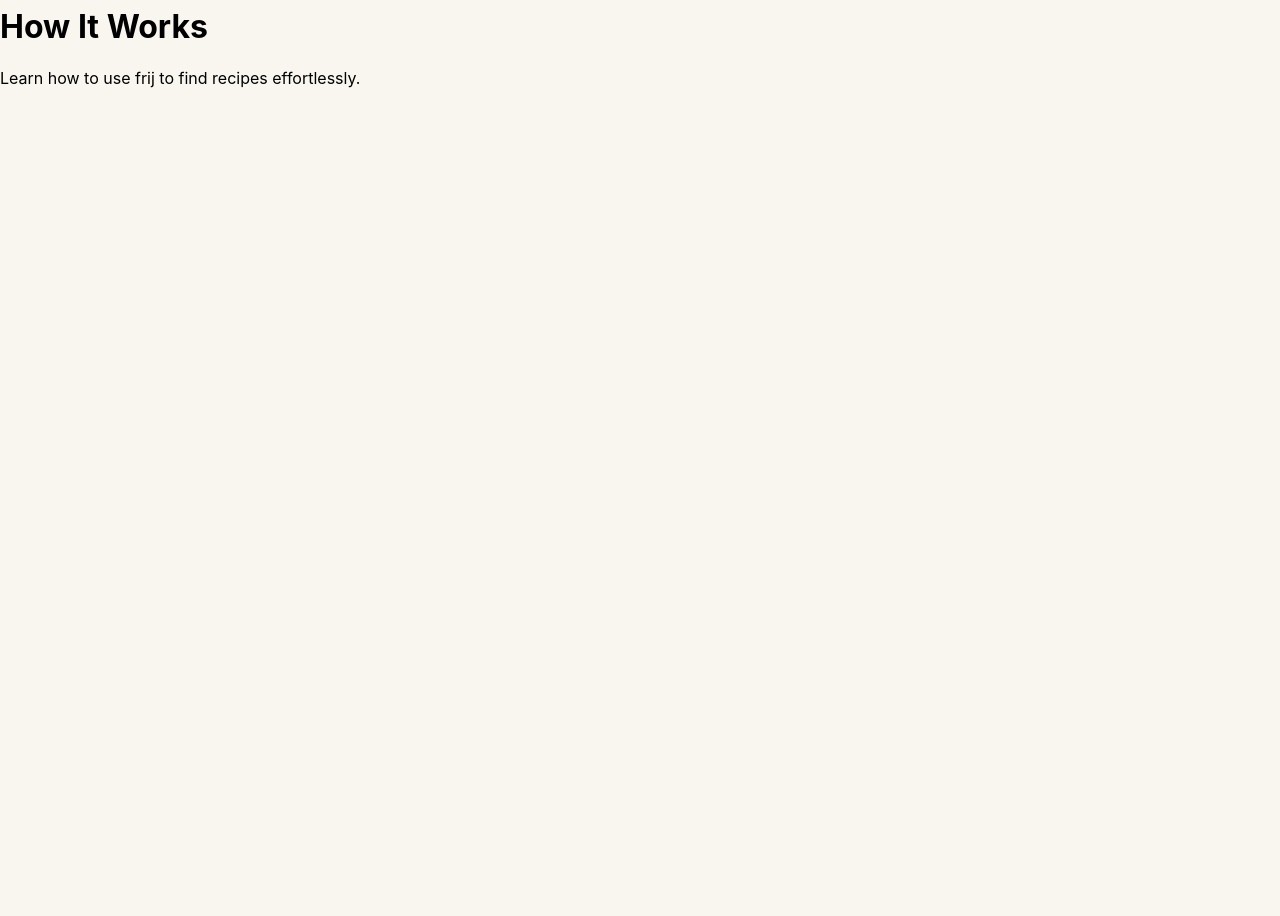
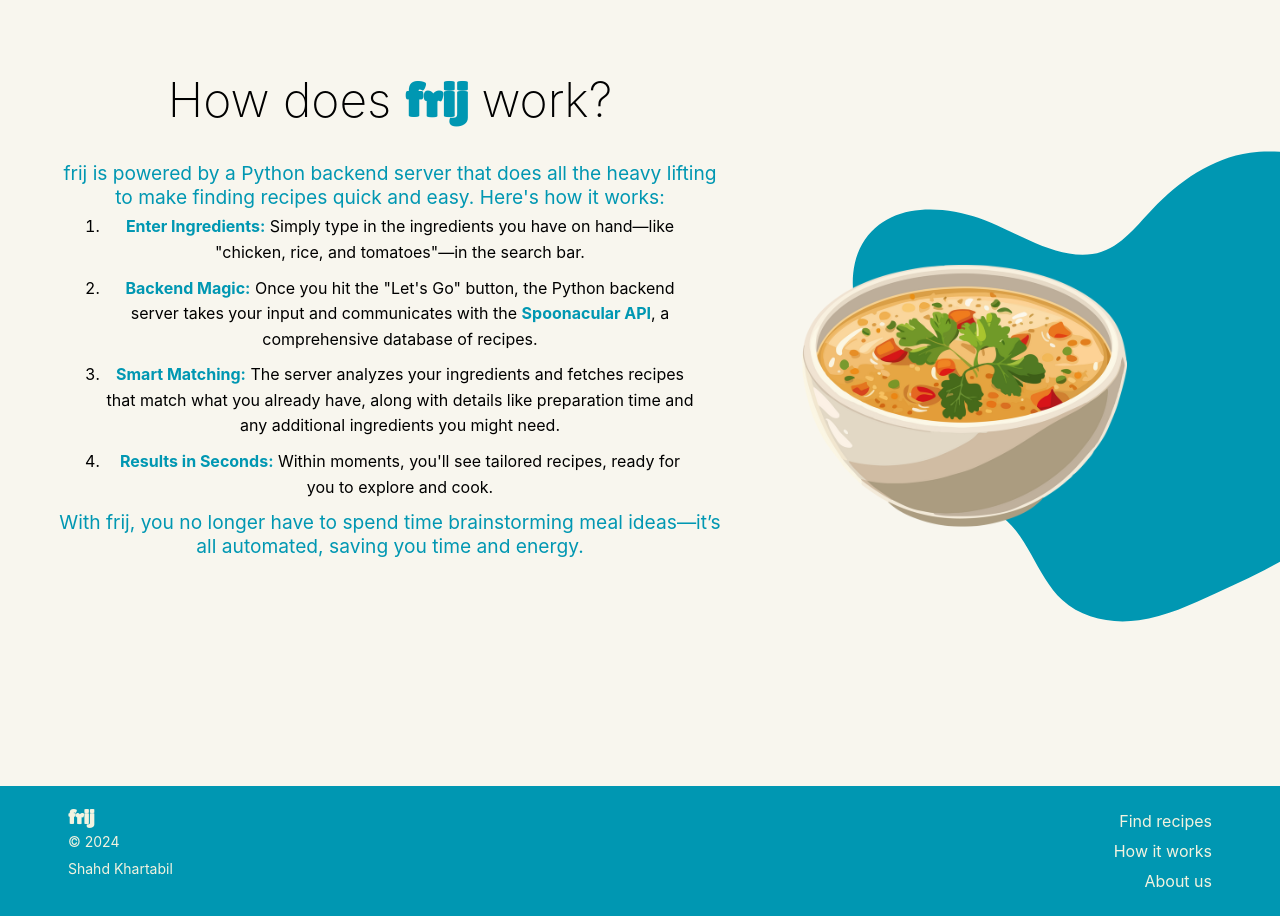
Before and after one commit to shahdk33/7-days-of-python, a React (Create React App) app in the folder day6/frontend/frontend/: page /how-it-works in a window 1280 px wide. Shown: the part 100-1016 px from the top of the page. Before the commit the page ends 800 px from the top, so only its background shows below. Built offline with nearby package versions, Linux system fonts and the light colour scheme.

Commit message:
UI fixes

```diff
--- a/day6/frontend/frontend/src/App.css
+++ b/day6/frontend/frontend/src/App.css
@@ -8,6 +8,48 @@
 .HomePage{
   display: flex;
   height: 100vh;
+}
+
+.AboutPage{
+  display: flex;
+}
+
+
+
+.header ul {
+  list-style-type: none;
+  padding: 0;
+}
+
+.header li {
+  margin: 5px 0;
+}
+
+.header a {
+  color: #608BC1;
+  text-decoration: none;
+  font-weight: bold;
+}
+
+.header a:hover {
+  color: #133E87;
+  text-decoration: underline;
+}
+
+.how-it-works-list {
+  padding-left: 20px;
+  line-height: 1.6;
+  width: 80%;
+  align-items: center;
+  margin: auto;
+}
+
+.how-it-works-list b {
+  color:#0097b2;
+}
+
+.how-it-works-list li {
+  margin-bottom: 10px;
 }
 
 .left-side {
@@ -82,6 +124,8 @@
   font-size: 1.2rem;
   color: #0097b2;
   margin-top: 0.5rem;
+  margin: auto;
+  width: 90%;
 }
 
 .search-container {
@@ -129,6 +173,8 @@
   display: block;
   border: none;
   margin-top: 10px;
+  text-decoration: none;
+
 }
 
 a{
@@ -239,3 +285,82 @@
 body::-webkit-scrollbar-thumb:hover {
   background: #046071; /* Scrollbar thumb color on hover */
 }
+
+.recipe-card {
+  display: flex;
+  flex-direction: column;
+  background-color: #ffffff;
+  border: 1px solid #e0e0e0;
+  border-radius: 15px;
+  overflow: hidden;
+  box-shadow: 0 4px 10px rgba(0, 0, 0, 0.1);
+  transition: transform 0.3s ease, box-shadow 0.3s ease;
+}
+
+.recipe-card:hover {
+  transform: scale(1.05);
+  box-shadow: 0 6px 20px rgba(0, 0, 0, 0.2);
+}
+
+.recipe-card-image img {
+  width: 100%;
+  height: 150px;
+  object-fit: cover;
+}
+
+.recipe-card-content {
+  padding: 1rem;
+}
+
+.recipe-title {
+  font-size: 1.5rem;
+  color: #133E87;
+  margin-bottom: 0.5rem;
+}
+
+.recipe-details {
+  display: flex;
+  align-items: center;
+  margin: 0.5rem 0;
+}
+
+.time-to-make {
+  display: flex;
+  align-items: center;
+  background-color: #f0f4ff;
+  padding: 0.3rem 0.7rem;
+  border-radius: 12px;
+  font-size: 0.9rem;
+  color: #608BC1;
+}
+
+.time-to-make .icon {
+  margin-right: 5px;
+}
+
+.ingredients-list {
+  list-style: none;
+  padding: 0;
+  margin: 1rem 0;
+}
+
+.ingredients-list li {
+  margin: 0.3rem 0;
+  color: #7d7d7d;
+}
+
+.recipe-button {
+  display: inline-block;
+  text-align: center;
+  padding: 0.5rem 1.2rem;
+  background-color: #0097b2;
+  color: #ffffff;
+  border-radius: 20px;
+  font-weight: bold;
+  text-decoration: none;
+  transition: background-color 0.3s ease;
+}
+
+.recipe-button:hover {
+  background-color: #056e81;
+}
--- a/day6/frontend/frontend/src/components/AboutUs.js
+++ b/day6/frontend/frontend/src/components/AboutUs.js
@@ -1,6 +1,7 @@
 import React from 'react';
 import logo from '../assets/frij.png'
 import { Link } from 'react-router-dom';
+import AboutImage from '../assets/AboutImage.png'
 
 function AboutUs() {
     return (
@@ -18,8 +19,56 @@
                 </div>
             </nav>
 
-            <h1>About Us</h1>
-            <p>Welcome to frij! Here's what we're all about...</p>
+            <div className="AboutPage">
+                <div className="left-side">
+                    <header className="header">
+                        <h1>About <b>frij</b></h1>
+                        <p className="description">
+                        Every time I opened my fridge, I found random condiments and ingredients and never knew what to make of them. I had to get creative to make meals for my family, which often took more time than I wanted to spend—let’s be honest, I was lazy! I realized I could save a whole lot of time brainstorming and decided to automate the process. <b>That’s how frij was born </b>—a web app that quickly finds recipes based on what you already have at home. It’s simple, efficient, and perfect for anyone who loves good food but hates the hassle of figuring out what to cook.
+                        </p>
+                    </header>
+
+
+                    <header className="header">
+                        <h1>About <b>Shahd</b></h1>
+                        <p className="description">
+                        I’m <b>Shahd Khartabil</b>, the creator of frij.
+                        I’m passionate about combining technology and creativity to solve everyday problems.
+                        Let’s connect:
+                        </p>
+
+                        <ul>
+                            <li>🌐 <a href="https://shahdk.com" target="_blank" rel="noopener noreferrer">Website</a></li>
+                            <li>💼 <a href="https://www.linkedin.com/in/shahd-khartabil-33942b229" target="_blank" rel="noopener noreferrer">LinkedIn</a></li>
+                            <li>🐙 <a href="https://github.com/shahdk33" target="_blank" rel="noopener noreferrer">GitHub</a></li>
+                            <li>📧 <a href="mailto:shahdkhartabil2@gmail.com">Email</a></li>
+                        </ul>
+                    </header>
+
+
+                </div>
+
+                <div className="right-side">
+                    <img src={AboutImage} className="mage" alt="Food" />
+                </div>
+            </div>
+
+
+                        <footer className="footer">
+                            <div className="footer-left">
+                            <h2>frij</h2>
+                            <p>© 2024</p>
+                            <p>Shahd Khartabil</p>
+                            </div>
+
+                            <div className="footer-right">
+                                <div className="footer-nav">
+                                    <Link to="/">Find recipes</Link>
+                                    <Link to="/how-it-works">How it works</Link>
+                                    <Link to="/about-us">About us</Link>
+                                </div>
+                            </div>
+                        </footer>
         </div>
     );
 }
--- a/day6/frontend/frontend/src/components/HowItWorks.js
+++ b/day6/frontend/frontend/src/components/HowItWorks.js
@@ -1,24 +1,65 @@
 import React from 'react';
-import logo from '../assets/frij.png'
+import logo from '../assets/frij.png';
 import { Link } from 'react-router-dom';
+import HowItWorksImage from '../assets/HowItWorksImage.png';
 
 function HowItWorks() {
     return (
         <div>
+            {/* Navbar */}
             <nav className="navbar">
                 <div className="navbar-logo">
                     <img src={logo} alt="Logo" className="logo-img" /> {/* Logo image */}
                 </div>
 
                 <div className="navbar-links">
-                <Link to="/">Find recipes</Link>
-                <Link to="/how-it-works">How it works</Link>
-                <Link to="/about-us">About us</Link>
+                    <Link to="/">Find recipes</Link>
+                    <Link to="/how-it-works">How it works</Link>
+                    <Link to="/about-us">About us</Link>
                 </div>
             </nav>
 
-            <h1>How It Works</h1>
-            <p>Learn how to use frij to find recipes effortlessly.</p>
+            {/* Main Content */}
+            <div className="HomePage">
+                <div className="left-side">
+                    <header className="header">
+                        <h1>How does <b>frij</b> work?</h1>
+                        <p className="description">
+                            frij is powered by a Python backend server that does all the heavy lifting to make finding recipes quick and easy. Here's how it works:
+                        </p>
+                        <ol className="how-it-works-list">
+                            <li><b>Enter Ingredients:</b> Simply type in the ingredients you have on hand—like "chicken, rice, and tomatoes"—in the search bar.</li>
+                            <li><b>Backend Magic:</b> Once you hit the "Let's Go" button, the Python backend server takes your input and communicates with the <b>Spoonacular API</b>, a comprehensive database of recipes.</li>
+                            <li><b>Smart Matching:</b> The server analyzes your ingredients and fetches recipes that match what you already have, along with details like preparation time and any additional ingredients you might need.</li>
+                            <li><b>Results in Seconds:</b> Within moments, you'll see tailored recipes, ready for you to explore and cook.</li>
+                        </ol>
+                        <p className="description">
+                            With frij, you no longer have to spend time brainstorming meal ideas—it’s all automated, saving you time and energy.
+                        </p>
+                    </header>
+                </div>
+
+                <div className="right-side">
+                    <img src={HowItWorksImage} className="mage" alt="How It Works" />
+                </div>
+            </div>
+
+            {/* Footer */}
+            <footer className="footer">
+                <div className="footer-left">
+                    <h2>frij</h2>
+                    <p>© 2024</p>
+                    <p>Shahd Khartabil</p>
+                </div>
+
+                <div className="footer-right">
+                    <div className="footer-nav">
+                        <Link to="/">Find recipes</Link>
+                        <Link to="/how-it-works">How it works</Link>
+                        <Link to="/about-us">About us</Link>
+                    </div>
+                </div>
+            </footer>
         </div>
     );
 }
--- a/day6/frontend/frontend/src/components/recipeApp.js
+++ b/day6/frontend/frontend/src/components/recipeApp.js
@@ -55,7 +55,7 @@
                     <header className="header">
                         <h1>What you got in your <b>frij?</b></h1>
                         <p className="description">
-                            Enter ingredients you have on hand, and get recipes ideas tailored to you!
+                            Enter ingredients you have on hand, <b>separated by commas</b> and get recipes ideas tailored to you!
                         </p>
                     </header>
 
@@ -64,7 +64,7 @@
                         <input
                             type="text"
                             className="search-input"
-                            placeholder="Enter ingredients, separated by commas"
+                            placeholder="Banana, apple, egg ..."
                             value={ingredients}
                             onChange={handleInputChange}
                         />
@@ -91,28 +91,37 @@
             <div className="recipes-container">
             {recipes.map((recipe, index) => (
   <div key={index} className="recipe-card">
-                        <h2>{recipe.title}</h2>
-                        <h3>Other ingredients</h3>
-                        <ul>
+    {recipe.image && (
+      <div className="recipe-card-image">
+        <img src={recipe.image} alt={recipe.title} className="recipe-img" />
+      </div>
+    )}
+    <div className="recipe-card-content">
+      <h2 className="recipe-title">{recipe.title}</h2>
+      <div className="recipe-details">
+        <div className="time-to-make">
+          <AccessTimeIcon className="icon" />
+          <span>{recipe.details?.readyInMinutes} min</span>
+        </div>
+      </div>
+      <h3>Other Ingredients</h3>
+      <ul className="ingredients-list">
         {recipe.missedIngredients.map((ing, i) => (
           <li key={i}>{ing.original}</li>
         ))}
       </ul>
-
-                        {/* Display Recipe Details */}
-                        {recipe.details && (
-                            <>
-                            <div className="time-to-make">
-                                <AccessTimeIcon style={{ marginBottom: -5 }} />  {/* Clock icon */}
-                            <span>{recipe.details.readyInMinutes} min</span>  {/* Time in minutes */}
+      <a
+        href={recipe.details.url}
+        target="_blank"
+        rel="noopener noreferrer"
+        className="recipe-button"
+      >
+        Get Recipe
+      </a>
     </div>
-                                {/* <p className="vegan-status">{recipe.details.vegan ? "Vegan" : "Not Vegan"}</p> */}
-                            </>
-                        )}
-                        <button className="get-recipe-button"><a href={recipe.details.url} target='blank'>Get recipe</a></button>
-                        {/* button endpoint: url with recipe id recipe.details.url*/}
   </div>
 ))}
+
             </div>
 
             <footer className="footer">
@@ -121,11 +130,12 @@
                 <p>© 2024</p>
                 <p>Shahd Khartabil</p>
                 </div>
+
                 <div className="footer-right">
                     <div className="footer-nav">
-            <a href="#find-recipes">Find Recipes</a>
-            <a href="#how-it-works">How it Works</a>
-            <a href="#about-us">About Us</a>
+                        <Link to="/">Find recipes</Link>
+                        <Link to="/how-it-works">How it works</Link>
+                        <Link to="/about-us">About us</Link>
                     </div>
                 </div>
             </footer>
```
Also changed, not shown: day6/frontend/frontend/src/assets/AboutImage.png (added), day6/frontend/frontend/src/assets/HowItWorksImage.png (added). Lines whose indentation alone changed are shown as unchanged.
